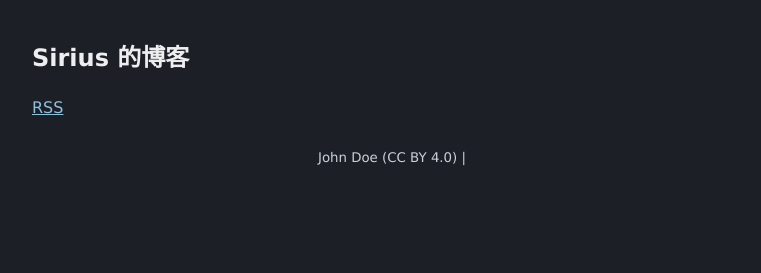
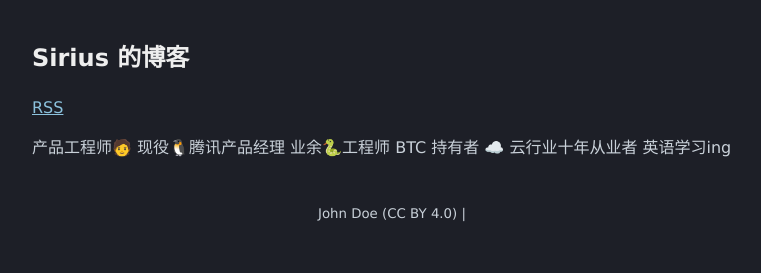
Before and after one commit to rollingSirius/rollingSirius.github.io, a plain HTML site: page index.html in a window 1280 px wide. Shown: the whole page, without its empty margins (248-1009 px from the left). Drawn offline with Linux system fonts and the light colour scheme.

Commit message:
Add Home

```diff
--- a/index.html
+++ b/index.html
@@ -7,7 +7,7 @@
   <meta charset="utf-8">
   <meta name="viewport" content="width=device-width, initial-scale=1.0" />
 <link rel="shortcut icon" href="images/favicon.png" />
-<title>Sirius 的博客 | Sirius 的博客</title>
+<title>Sirius 的博客</title>
 <meta name="title" content="Sirius 的博客" />
 <meta name="description" content="Sirius 的博客" />
 <meta name="keywords" content="" />
@@ -18,7 +18,7 @@
 
 
 
-  <meta property="og:title" content="Sirius 的博客" />
+  <meta property="og:title" content="" />
 <meta property="og:description" content="Sirius 的博客" />
 <meta property="og:type" content="website" />
 <meta property="og:url" content="https://rollingsirius.github.io/" /><meta property="og:image" content="https://rollingsirius.github.io/hugo-bearcub/images/share.webp"/><meta property="og:site_name" content="Sirius 的博客" />
@@ -28,13 +28,13 @@
   <meta name="twitter:card" content="summary_large_image"/>
 <meta name="twitter:image" content="https://rollingsirius.github.io/hugo-bearcub/images/share.webp"/>
 
-<meta name="twitter:title" content="Sirius 的博客"/>
+<meta name="twitter:title" content=""/>
 <meta name="twitter:description" content="Sirius 的博客"/>
 <meta name="twitter:site" content="@rollingSirius"/>
 
 
 
-  <meta itemprop="name" content="Sirius 的博客">
+  <meta itemprop="name" content="">
 <meta itemprop="description" content="Sirius 的博客">
 
 <meta name="referrer" content="no-referrer-when-downgrade" />
@@ -66,6 +66,12 @@
 </nav>
 </header>
   <main>
+<p>产品工程师🧑
+现役🐧腾讯产品经理
+业余🐍工程师
+BTC 持有者
+☁️ 云行业十年从业者
+英语学习ing</p>
 
 
   </main>
--- a/sitemap.xml
+++ b/sitemap.xml
@@ -2,9 +2,10 @@
 <urlset xmlns="http://www.sitemaps.org/schemas/sitemap/0.9"
   xmlns:xhtml="http://www.w3.org/1999/xhtml">
   <url>
+    <loc>https://rollingsirius.github.io/</loc>
+    <priority>0</priority>
+  </url><url>
     <loc>https://rollingsirius.github.io/categories/</loc>
-  </url><url>
-    <loc>https://rollingsirius.github.io/</loc>
   </url><url>
     <loc>https://rollingsirius.github.io/tags/</loc>
   </url>
```
